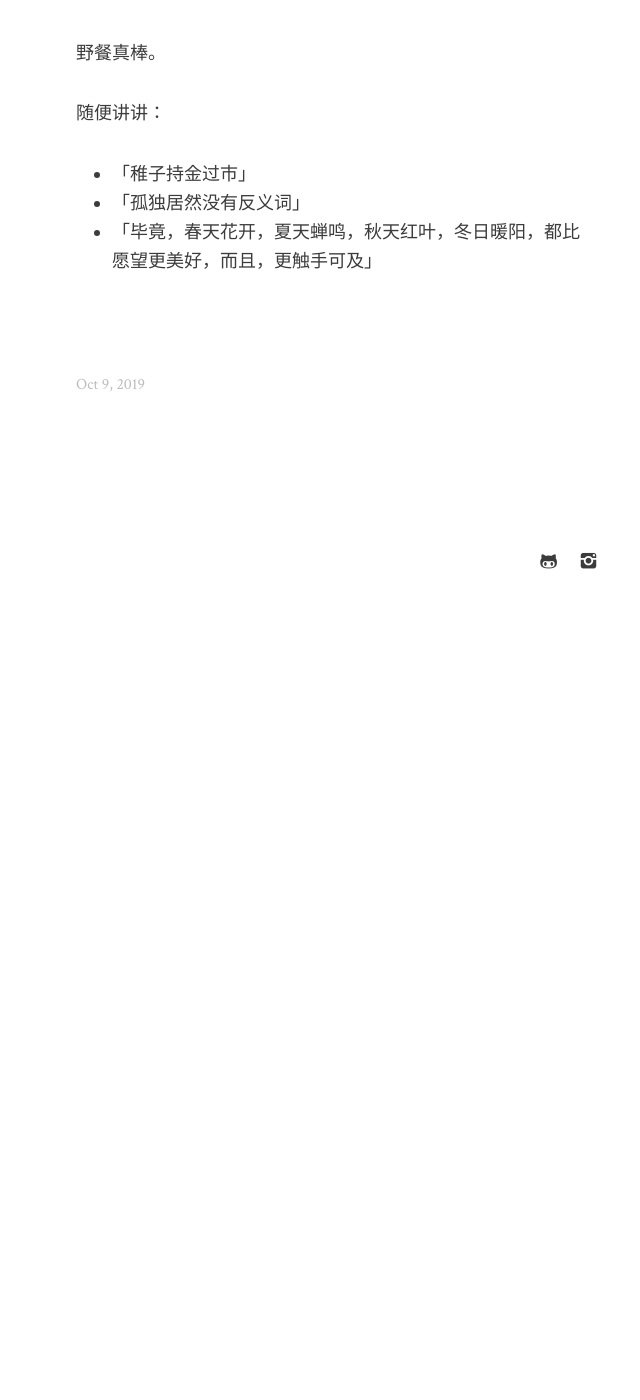
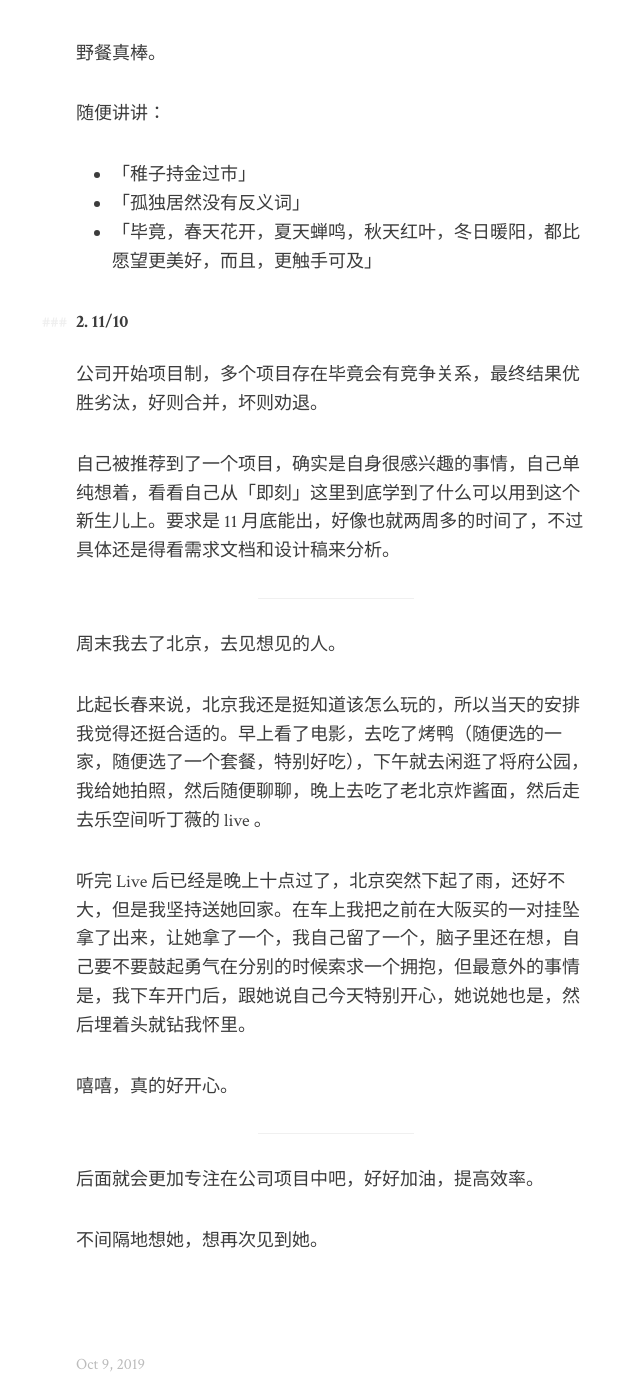
Before and after one commit to xcc3641/xcc3641.github.io, a Jekyll site: the page built from _posts/2019-10-09-quarter-report-4.md, in a window 1280 px wide and 1400 px high, scrolled down 7229 px. Shown: the whole window, without its empty margins (304-944 px from the left). Built offline with Jekyll 4.4.1, drawn with Linux system fonts in a browser that asks for light colours; before the commit the page ends 7859 px from its top, so only the background shows below that.

Commit message:
update 11/10

```diff
--- a/_posts/2019-10-09-quarter-report-4.md
+++ b/_posts/2019-10-09-quarter-report-4.md
@@ -180,3 +180,26 @@ kkk，自己真的很满。
 - 「稚子持金过市」
 - 「孤独居然没有反义词」
 - 「毕竟，春天花开，夏天蝉鸣，秋天红叶，冬日暖阳，都比愿望更美好，而且，更触手可及」
+
+
+#### 2. 11/10
+
+公司开始项目制，多个项目存在毕竟会有竞争关系，最终结果优胜劣汰，好则合并，坏则劝退。
+
+自己被推荐到了一个项目，确实是自身很感兴趣的事情，自己单纯想着，看看自己从「即刻」这里到底学到了什么可以用到这个新生儿上。要求是 11 月底能出，好像也就两周多的时间了，不过具体还是得看需求文档和设计稿来分析。
+
+---
+
+周末我去了北京，去见想见的人。
+
+比起长春来说，北京我还是挺知道该怎么玩的，所以当天的安排我觉得还挺合适的。早上看了电影，去吃了烤鸭（随便选的一家，随便选了一个套餐，特别好吃），下午就去闲逛了将府公园，我给她拍照，然后随便聊聊，晚上去吃了老北京炸酱面，然后走去乐空间听丁薇的 live 。
+
+听完 Live 后已经是晚上十点过了，北京突然下起了雨，还好不大，但是我坚持送她回家。在车上我把之前在大阪买的一对挂坠拿了出来，让她拿了一个，我自己留了一个，脑子里还在想，自己要不要鼓起勇气在分别的时候索求一个拥抱，但最意外的事情是，我下车开门后，跟她说自己今天特别开心，她说她也是，然后埋着头就钻我怀里。
+
+嘻嘻，真的好开心。
+
+---
+
+后面就会更加专注在公司项目中吧，好好加油，提高效率。
+
+不间隔地想她，想再次见到她。
```
